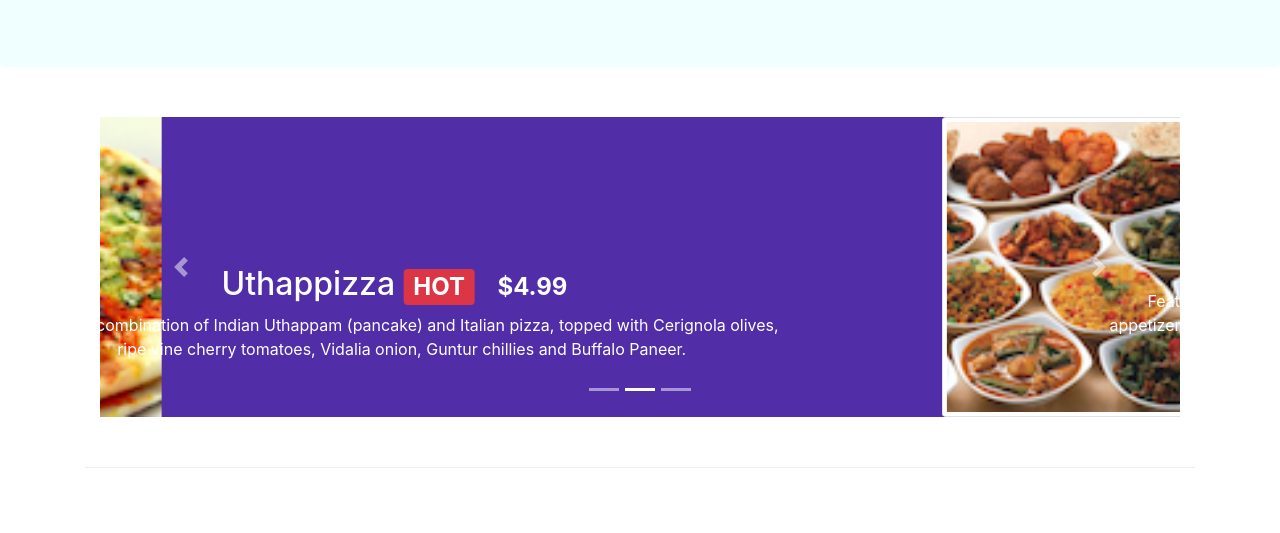
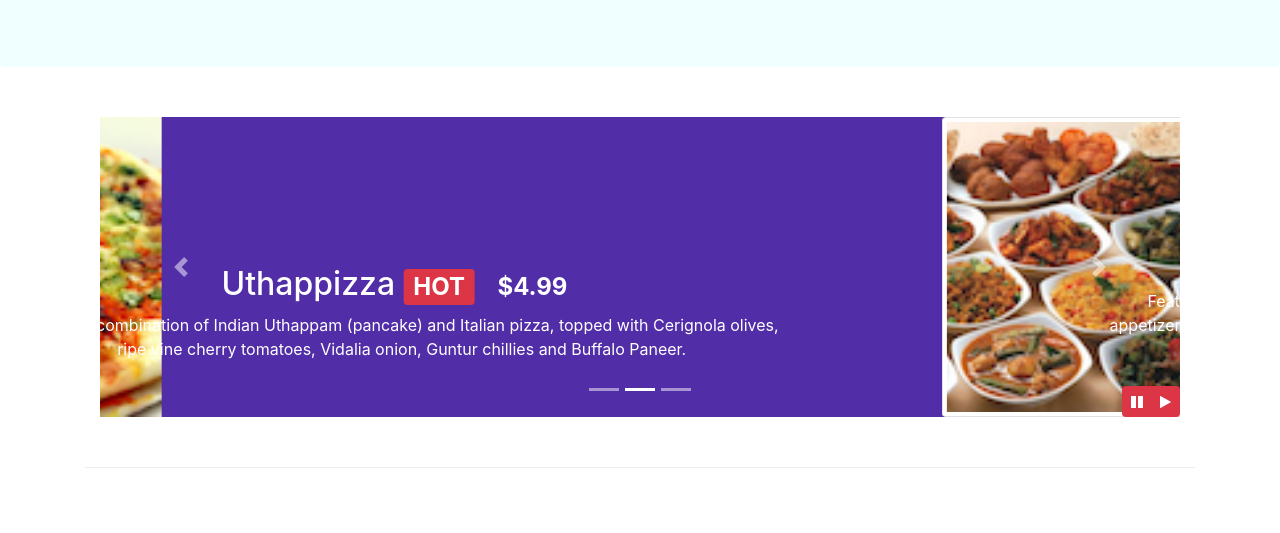
Before and after one commit to arch1baald/course-bootstrap, a website: page index.html in a window 1280 px wide. Shown: the part 267-800 px from the top of the page. Drawn offline with nearby package versions, Linux system fonts and the light colour scheme.

Commit message:
jQuery pause and play carousel: https://www.coursera.org/learn/bootstrap-4/supplement/ZjMEL/exercise-instructions-bootstrap-and-jquery

```diff
--- a/css/styles.css
+++ b/css/styles.css
@@ -63,3 +63,10 @@ body {
     left: 0;
     min-height: 300px;
 }
+
+/* Для приминения стиля к элементам с id=carouselButton нужно использовать #carouselButton вместо .carouselButton*/
+#carouselButton {
+    right: 0px;
+    position: absolute;
+    bottom: 0px;
+}
--- a/index.html
+++ b/index.html
@@ -242,6 +242,14 @@
                     <a class="carousel-control-next" href="#mycarousel" role="button" data-slide="next">
                         <span class="carousel-control-next-icon"></span>
                     </a>
+                    <div class="btn-group" id="carouselButton">
+                        <button class="btn btn-danger btn-sm" id="carousel-pause">
+                            <span class="fa fa-pause"></span>
+                        </button>
+                        <button class="btn btn-danger btn-sm" id="carousel-play">
+                            <span class="fa fa-play"></span>
+                        </button>
+                    </div>
                 </div>
             </div>
         </div>
@@ -370,6 +378,17 @@
     <script src="node_modules/jquery/dist/jquery.slim.min.js"></script>
     <script src="node_modules/popper.js/dist/umd/popper.min.js"></script>
     <script src="node_modules/bootstrap/dist/js/bootstrap.min.js"></script>
+    <script>
+        $(document).ready(function() {
+            $('#mycarousel').carousel({ interval: 2000 });
+            $('#carousel-pause').click(function () {
+                $('#mycarousel').carousel('pause');
+            })
+            $('#carousel-play').click(function () {
+                $('#mycarousel').carousel('cycle');
+            })
+        })
+    </script>
 </body>
 
 </html>
```
